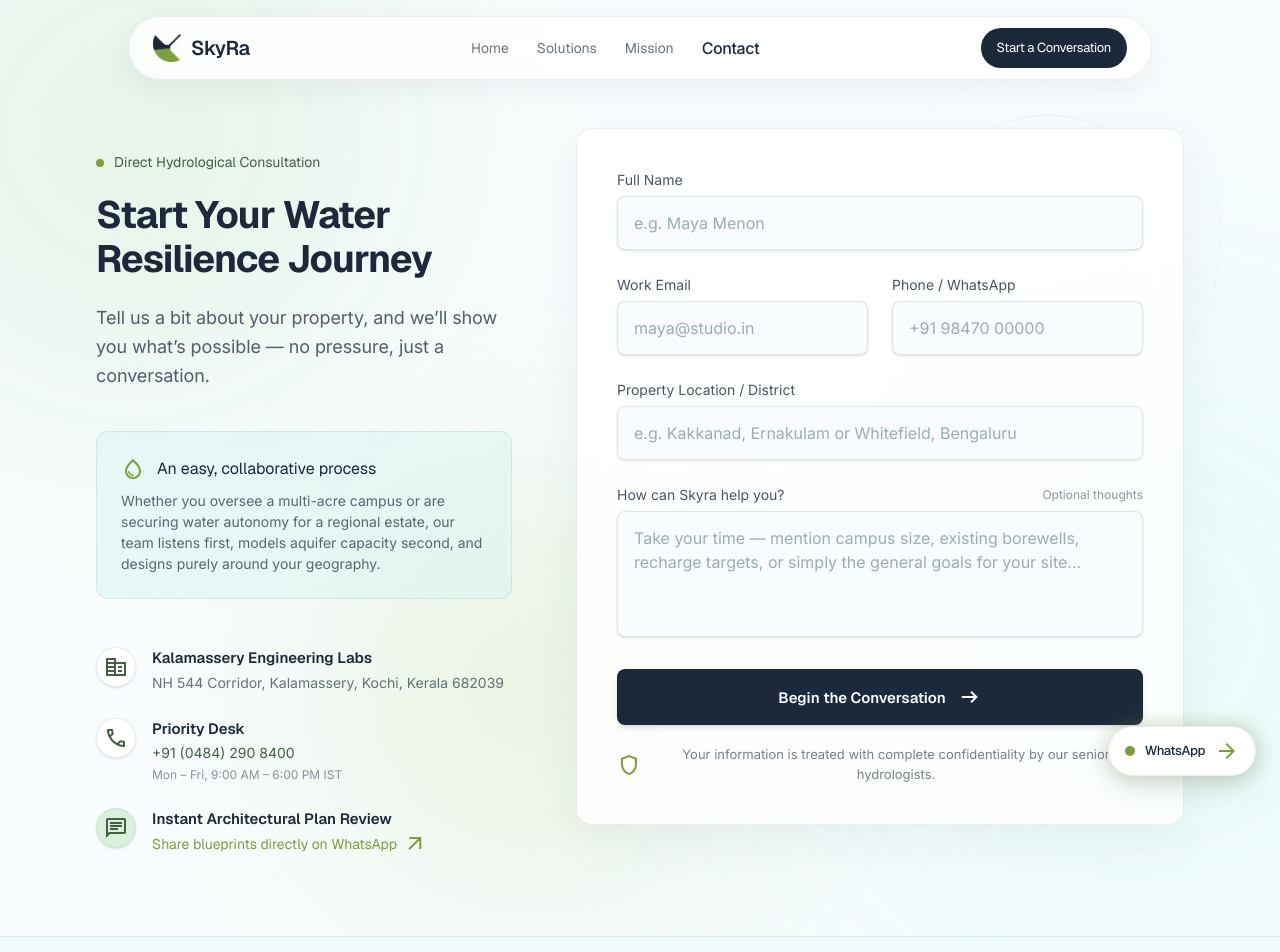
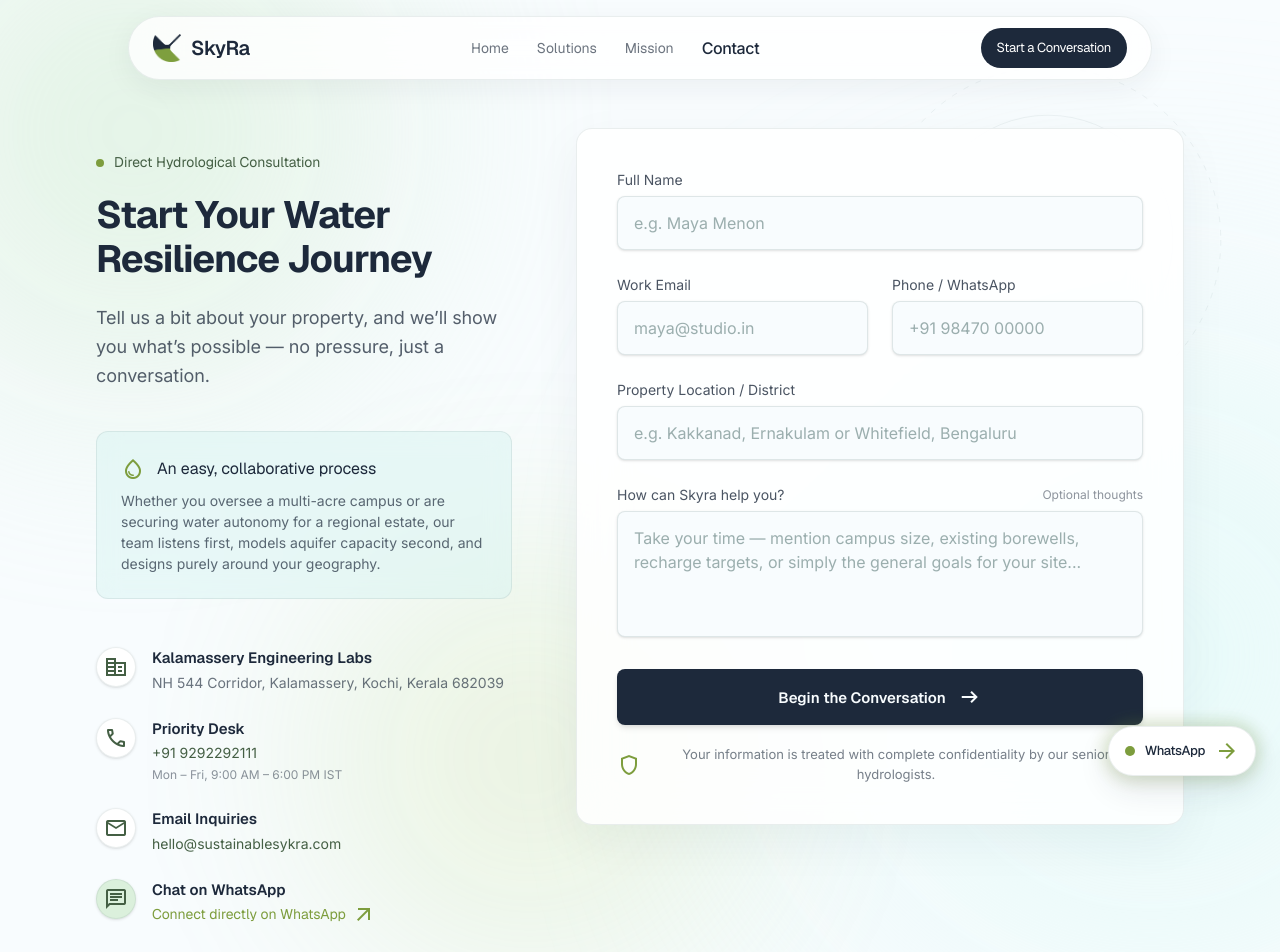
Before and after one commit to Arcnetic-pvt-ltd/SkyraWeb, a Next.js app: page /contact in a window 1280 px wide. Shown: the top 952 px of the page. Built offline with nearby package versions, Linux system fonts and the light colour scheme.

Commit message:
fix: number, email, whatsapp and instant plan review

```diff
--- a/src/app/contact/page.tsx
+++ b/src/app/contact/page.tsx
@@ -1,5 +1,6 @@
 import type { Metadata } from "next";
 import { ConsultationIntakeForm } from "@/components/contact/consultation-intake-form";
+import { WHATSAPP_HREF, CONTACT } from "@/lib/nav";
 
 export const metadata: Metadata = {
   title: "Start Your Water Resilience Journey | Skyra Contact",
@@ -67,7 +68,7 @@ export default function ContactPage() {
                       Kalamassery Engineering Labs
                     </span>
                     <span className="font-body-sm text-body-sm text-deep-aquifer/65">
-                      NH 544 Corridor, Kalamassery, Kochi, Kerala 682039
+                      {CONTACT.address}
                     </span>
                   </div>
                 </div>
@@ -81,14 +82,31 @@ export default function ContactPage() {
                       Priority Desk
                     </span>
                     <a
-                      className="font-body-sm text-body-sm text-forest-slate hover:text-deep-aquifer transition-colors"
-                      href="tel:+914842908400"
+                      className="font-body-sm text-body-sm text-forest-slate hover:text-deep-aquifer transition-colors font-medium"
+                      href={`tel:${CONTACT.phone}`}
                     >
-                      +91 (0484) 290 8400
+                      {CONTACT.phoneDisplay}
                     </a>
                     <span className="font-body-sm text-[12px] text-deep-aquifer/50 block mt-0.5">
                       Mon – Fri, 9:00 AM – 6:00 PM IST
                     </span>
+                  </div>
+                </div>
+
+                <div className="flex items-start gap-4">
+                  <div className="h-10 w-10 rounded-full bg-white shadow-sm flex items-center justify-center shrink-0 text-forest-slate border border-muted-aquifer/15">
+                    <span className="material-symbols-outlined text-[20px]">mail</span>
+                  </div>
+                  <div>
+                    <span className="font-headline-h3 text-[15px] font-semibold text-deep-aquifer block">
+                      Email Inquiries
+                    </span>
+                    <a
+                      className="font-body-sm text-body-sm text-forest-slate hover:text-deep-aquifer transition-colors font-medium"
+                      href={`mailto:${CONTACT.email}`}
+                    >
+                      {CONTACT.email}
+                    </a>
                   </div>
                 </div>
 
@@ -98,15 +116,15 @@ export default function ContactPage() {
                   </div>
                   <div>
                     <span className="font-headline-h3 text-[15px] font-semibold text-deep-aquifer block">
-                      Instant Architectural Plan Review
+                      Chat on WhatsApp
                     </span>
                     <a
                       className="inline-flex items-center gap-1.5 font-button-text text-body-sm text-moss hover:text-forest-slate transition-colors font-medium"
-                      href="https://wa.me/914842908400"
+                      href={WHATSAPP_HREF}
                       rel="noopener noreferrer"
                       target="_blank"
                     >
-                      Share blueprints directly on WhatsApp
+                      Connect directly on WhatsApp
                       <span className="material-symbols-outlined text-[15px]">arrow_outward</span>
                     </a>
                   </div>
--- a/src/components/contact/contact-channels.tsx
+++ b/src/components/contact/contact-channels.tsx
@@ -29,7 +29,7 @@ const CARDS: {
     LinkIcon: ExternalLinkIcon,
   },
   {
-    href: "tel:+919876543210",
+    href: `tel:${CONTACT.phone}`,
     external: false,
     Icon: PhoneIcon,
     tone: "bg-sky-950/40 border-sky-500/30 text-sky-400",
--- a/src/lib/nav.ts
+++ b/src/lib/nav.ts
@@ -5,10 +5,11 @@ export const NAV_LINKS = [
   { label: "Contact", href: "/contact" },
 ] as const;
 
-export const WHATSAPP_HREF = "https://wa.me/914842908400";
+export const WHATSAPP_HREF = "https://wa.me/message/Z7BLOOAB2OFPM1";
 
 export const CONTACT = {
   address: "NH 544 Corridor, Kalamassery, Kochi, Kerala 682039",
-  email: "desk@skyra-hydro.in",
-  phoneDisplay: "+91 (0484) 290 8400",
+  email: "hello@sustainablesykra.com",
+  phone: "+919292292111",
+  phoneDisplay: "+91 9292292111",
 } as const;
```
